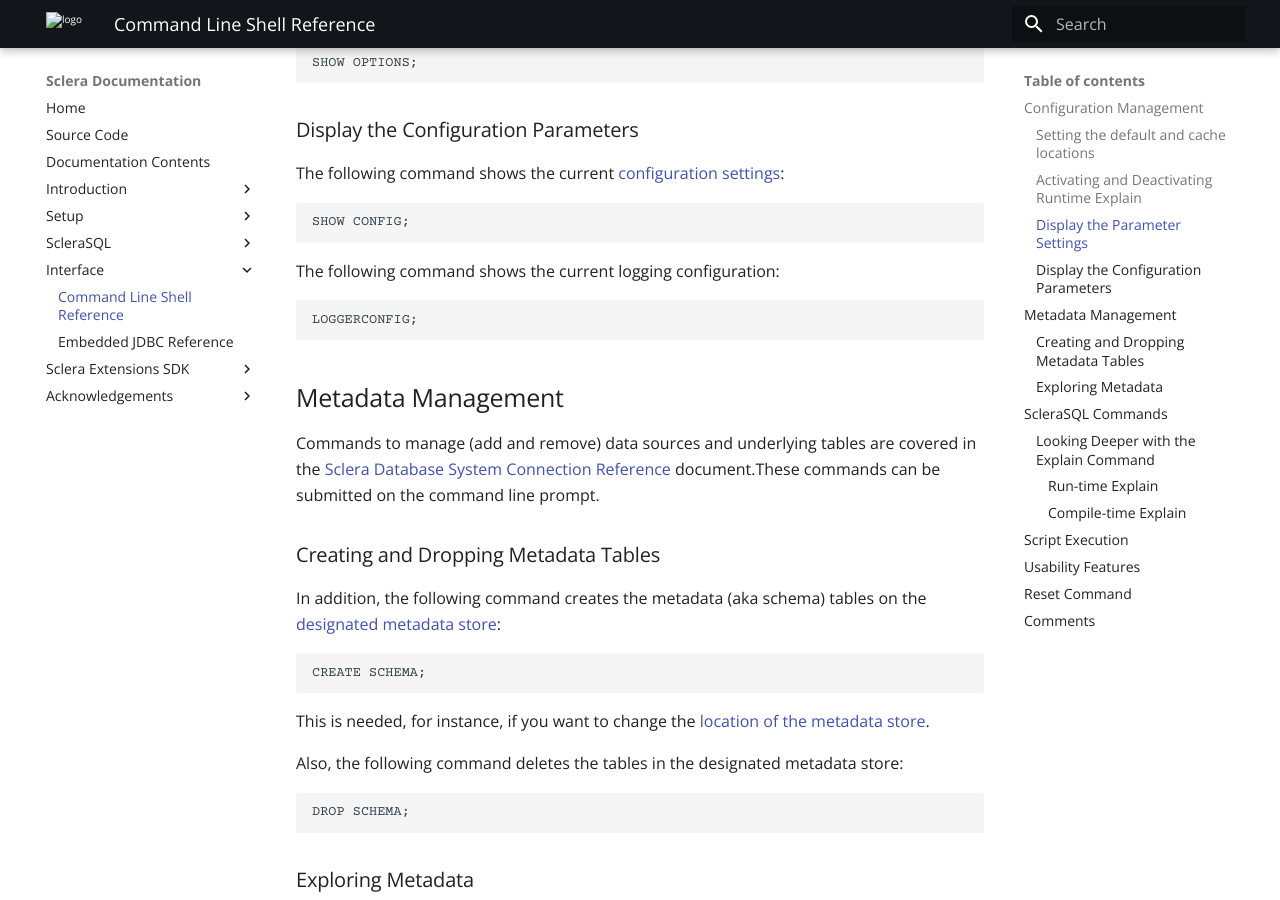
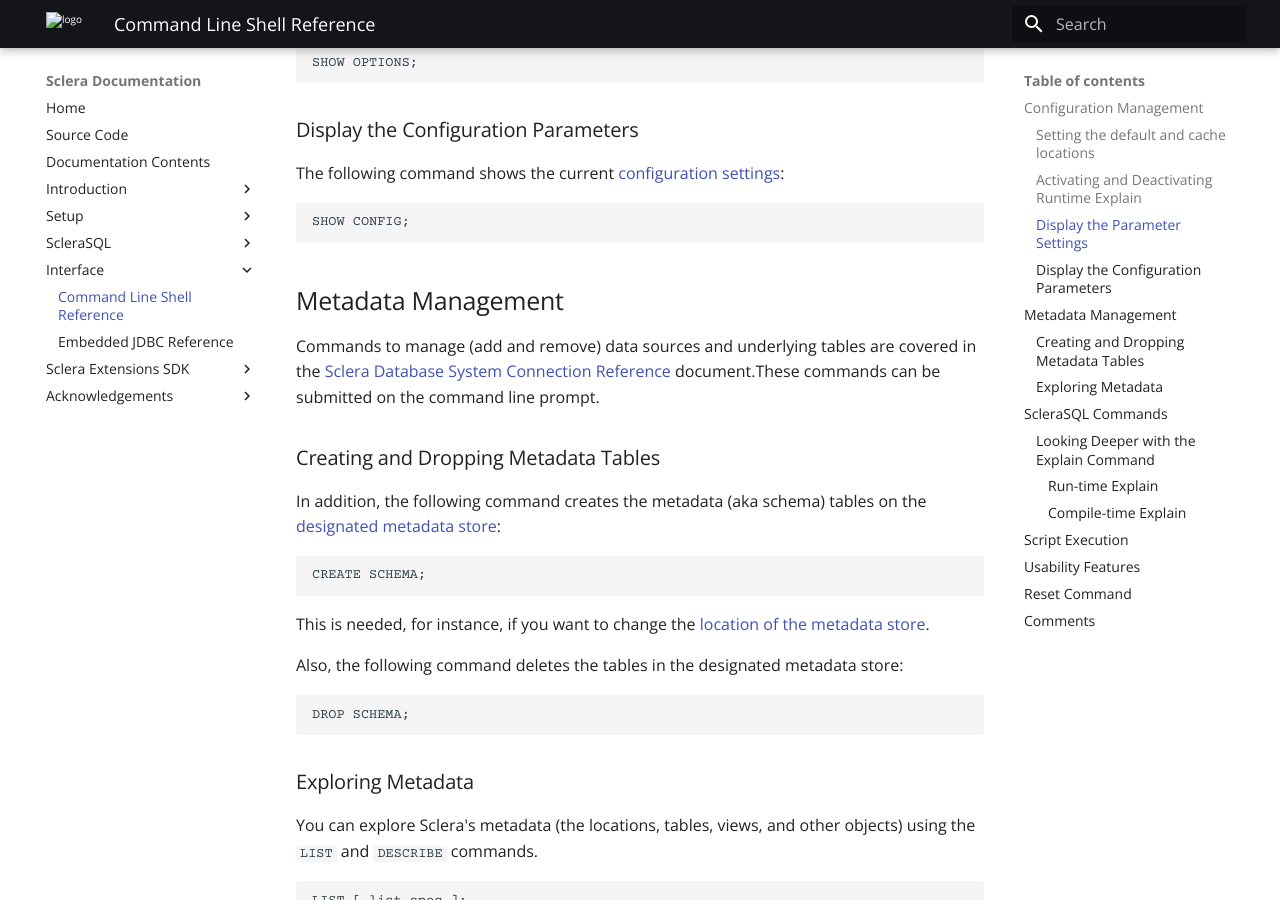
Before and after one commit to scleradb/scleradb.github.io, an MkDocs documentation site: the page built from docsrc/interface/shell.md, in a window 1280 px wide and 900 px high, scrolled down 1670 px. Built offline with MkDocs 1.6.1 and Material for MkDocs 9.7.7, drawn with Linux system fonts in a browser that asks for light colours.

Commit message:
Removed deleted command

```diff
--- a/docsrc/interface/shell.md
+++ b/docsrc/interface/shell.md
@@ -46,10 +46,6 @@
 The following command shows the current [configuration settings](../setup/configuration.md):
 
     SHOW CONFIG;
-
-The following command shows the current logging configuration:
-
-    LOGGERCONFIG;
 
 ## Metadata Management
 Commands to manage (add and remove) data sources and underlying tables are covered in the [Sclera Database System Connection Reference](../setup/dbms.md) document.These commands can be submitted on the command line prompt.
```
